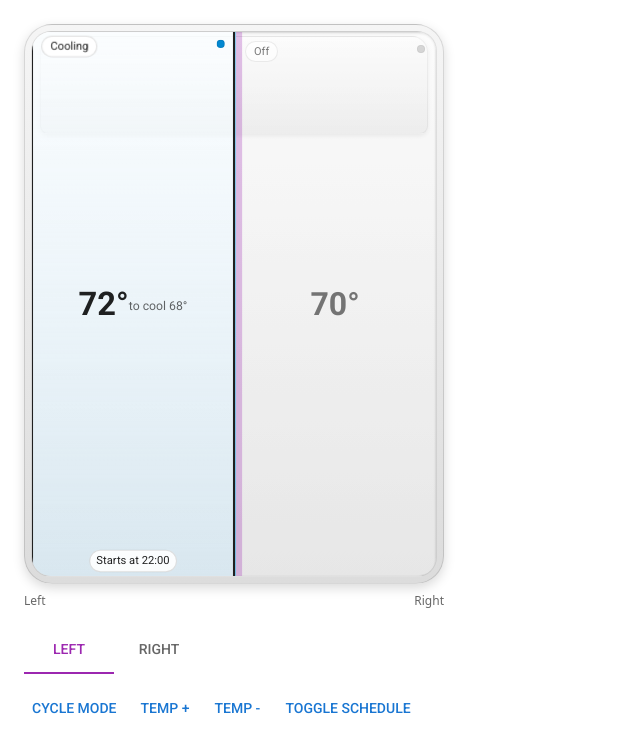
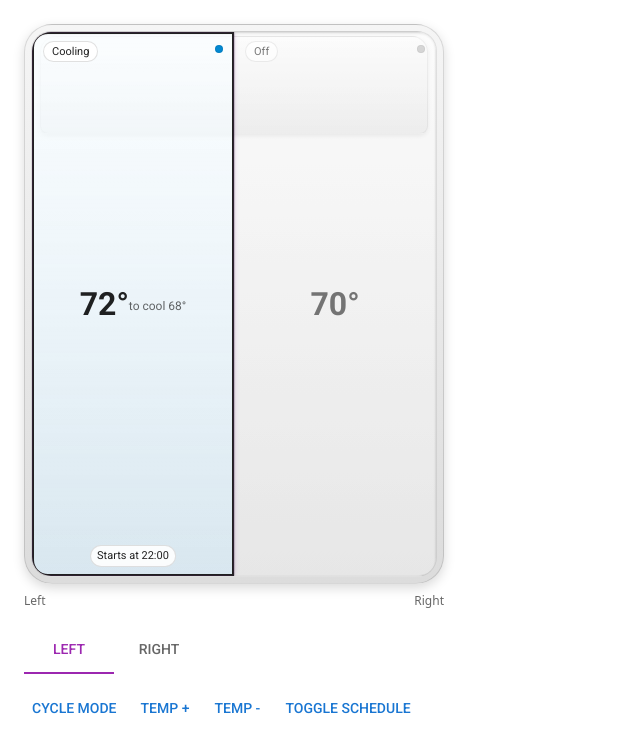
Before and after one commit to jonm01/bed-zones, a Next.js app: page / in a window 1280 px wide. Shown: the top 752 px of the page, without its empty margins (0-640 px from the left). Built offline with nearby package versions, Linux system fonts and the light colour scheme; what @mui/material-nextjs would draw is missing.

Commit message:
style: refine selection highlight

```diff
--- a/src/components/BedDualZone.tsx
+++ b/src/components/BedDualZone.tsx
@@ -235,20 +235,23 @@ export function BedDualZone({
                     ...baseZoneSx,
                     borderRadius: key === 'left' ? '16px 0 0 16px' : '0 16px 16px 0',
                     ...zoneStyleForMode(state.mode),
-                    boxShadow: isEditing
-                      ? `${baseZoneSx.boxShadow}, inset 0 0 0 2px ${ring}, 0 0 0 6px ${editGlow}`
-                      : baseZoneSx.boxShadow,
-                    transform: isEditing ? 'scale(1.02)' : 'scale(1)',
-                    '&:hover': {
-                      transform: isEditing
-                        ? 'scale(1.02) translateY(-1px)'
-                        : 'translateY(-1px)',
-                    },
-                    '&:active': {
-                      transform: isEditing
-                        ? 'scale(1.02) translateY(0)'
-                        : 'translateY(0)',
-                    },
+                    ...(isEditing
+                      ? {
+                          outline: `2px solid ${ring}`,
+                          outlineOffset: -2,
+                          '&::after': {
+                            content: '""',
+                            position: 'absolute',
+                            inset: 0,
+                            borderRadius: 'inherit',
+                            boxShadow: `0 0 6px ${editGlow}`,
+                            pointerEvents: 'none',
+                          },
+                        }
+                      : {}),
+                    transform: 'none',
+                    '&:hover': { transform: 'translateY(-1px)' },
+                    '&:active': { transform: 'translateY(0)' },
                     opacity: editingSide && !isEditing ? 0.6 : 1,
                     zIndex: isEditing ? 2 : 0,
                   }}
```
